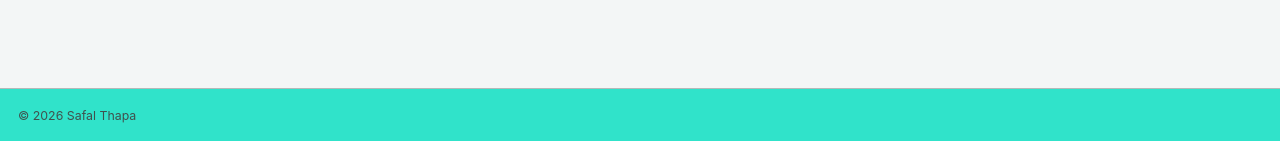
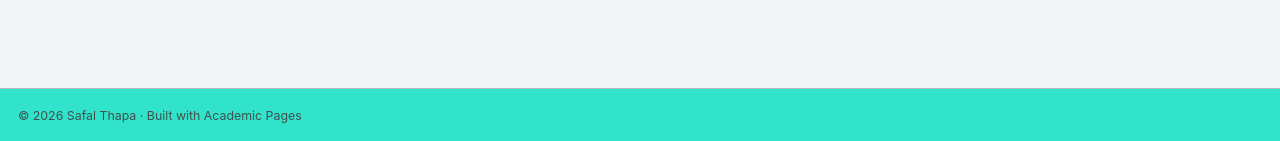
Before and after one commit to SafalThapa17/safalthapa.github.io, a Jekyll site: the page built from _pages/about.md, in a window 1280 px wide and 1110 px high. Shown: the part 966-1107 px from the top of the window. Built offline with Jekyll 4.4.1, drawn with Linux system fonts in a browser that asks for light colours; a script bundle is joined from its source files by our own code; a style sheet for code colours, icons or effects is not loaded.

Commit message:
Update footer to include Academic Pages attribution

```diff
--- a/_includes/footer.html
+++ b/_includes/footer.html
@@ -1,3 +1,3 @@
 <div class="page__footer-copyright">
-  &copy; {{ site.time | date: '%Y' }} Safal Thapa
+  &copy; {{ site.time | date: '%Y' }} Safal Thapa · Built with <a href="https://github.com/academicpages/academicpages.github.io">Academic Pages</a>
 </div>
```
